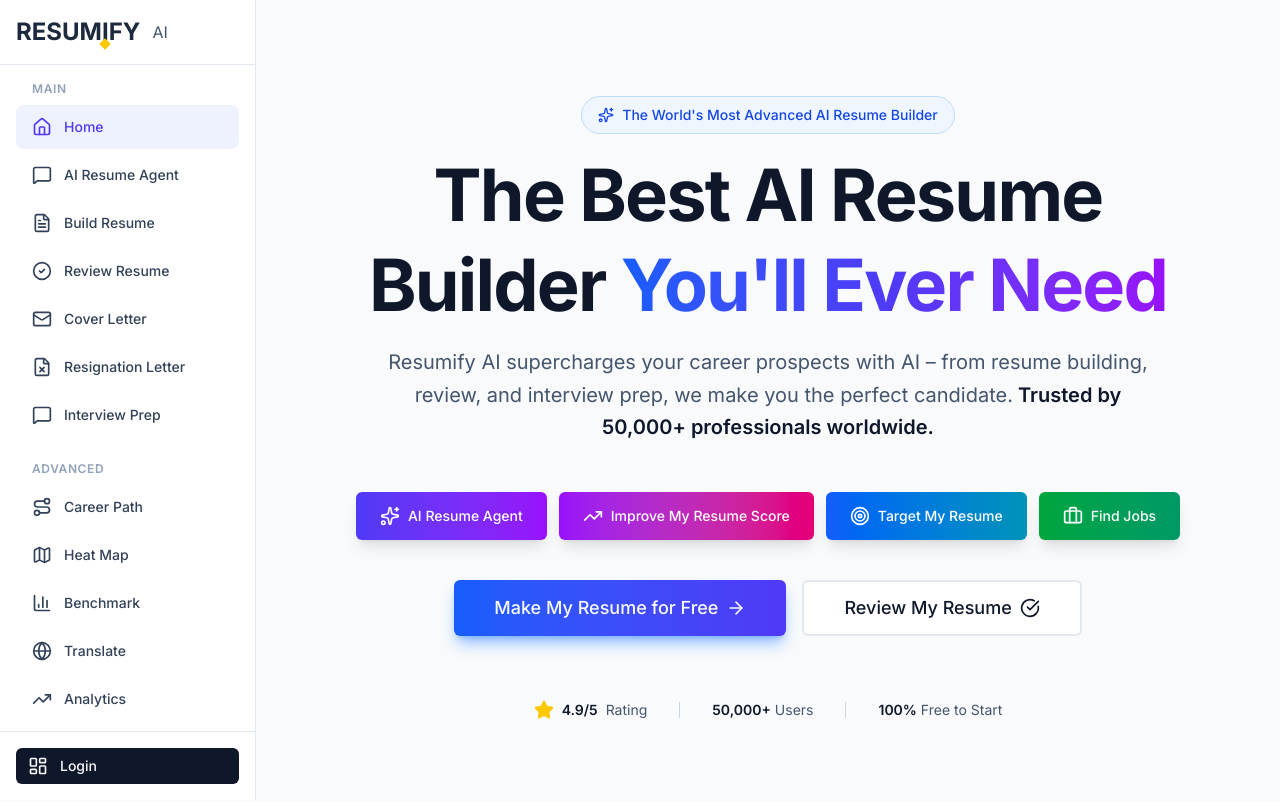
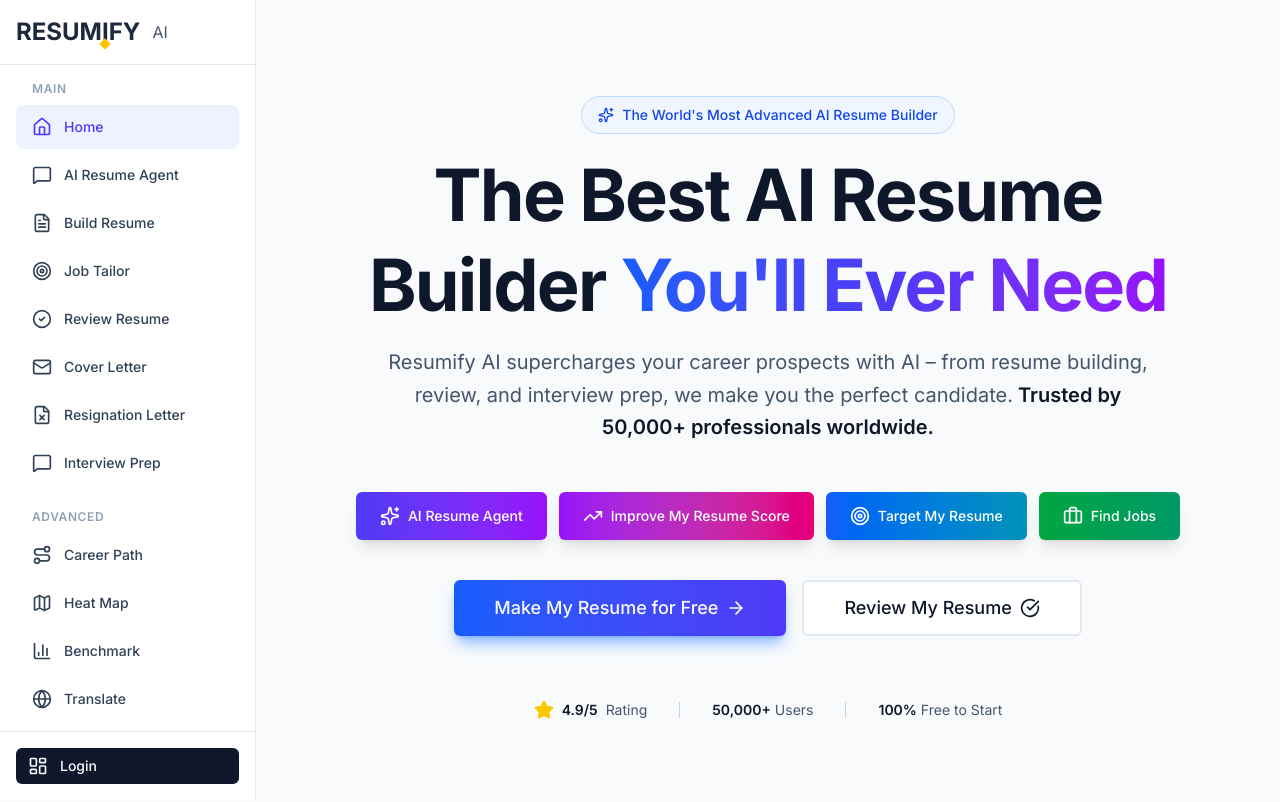
Before and after one commit to ZaidAlvi786/resumify-builder, a Next.js app in the folder frontend/: page / in a window 1280 px wide. Shown: the top 802 px of the page. Built offline with nearby package versions, Linux system fonts and the light colour scheme; no server answers.

Commit message:
Sidebar menu updated

```diff
--- a/frontend/src/components/Sidebar.tsx
+++ b/frontend/src/components/Sidebar.tsx
@@ -19,7 +19,8 @@ import {
   BarChart3,
   Globe,
   TrendingUp,
-  LayoutDashboard
+  LayoutDashboard,
+  Target
 } from "lucide-react";
 import { useEffect, useState } from "react";
 import { supabase } from "@/lib/supabase";
@@ -56,6 +57,7 @@ export default function Sidebar() {
     { href: "/", label: "Home", icon: Home },
     { href: "/ai-agent", label: "AI Resume Agent", icon: MessageSquare },
     { href: "/builder", label: "Build Resume", icon: FileText },
+    { href: "/job-tailor", label: "Job Tailor", icon: Target },
     { href: "/reviewer", label: "Review Resume", icon: CheckCircle2 },
     { href: "/cover-letter", label: "Cover Letter", icon: Mail },
     { href: "/resignation-letter", label: "Resignation Letter", icon: FileX },
```
